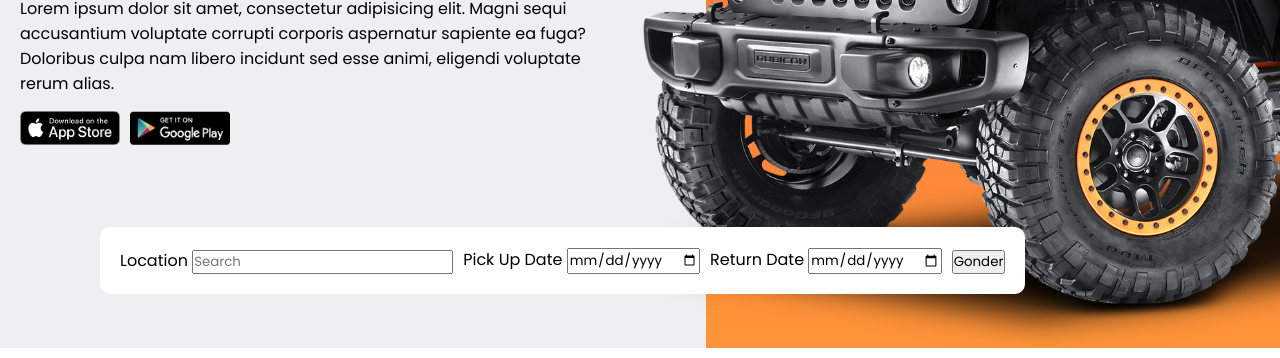
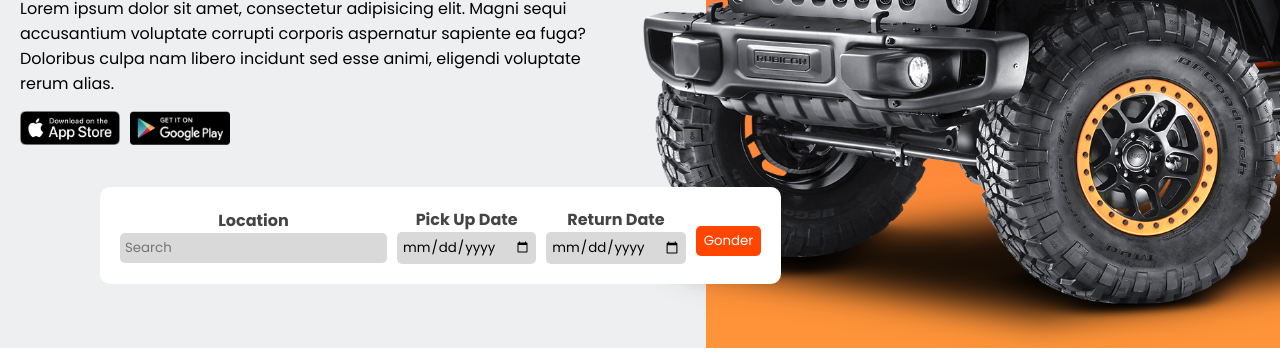
Before and after one commit to beyzaaakeser/CarRentalWeb, a plain HTML site: page index.html in a window 1280 px wide. Shown: the part 442-800 px from the top of the page. Drawn offline with Linux system fonts and the light colour scheme.

Commit message:
car rental

```diff
--- a/index.html
+++ b/index.html
@@ -53,7 +53,7 @@
         <form action="">
             <div class="input-box">
                 <span>Location</span>
-                 <input type="search" placeholder="Search" />
+                 <input autofocus type="search" placeholder="Search" />
             </div>
             <div class="input-box">
                 <span>Pick Up Date</span>
@@ -64,7 +64,7 @@
                  <input type="date" />
             </div>
             <div class="input-box">
-                <button>Gonder</button>
+                <button class="">Gonder</button>
             </div>
         </form>
       </div>
--- a/style.css
+++ b/style.css
@@ -89,6 +89,7 @@ header img {
   display: grid;
   grid-template-columns: repeat(2, 1fr);
   align-items: center;
+  position: relative;
 }
 
 .text {
@@ -130,6 +131,43 @@ header img {
   left: 100px;
 }
 
+.input-box{
+    display: flex;
+    flex-direction: column;
+    align-items: center;
+
+}
+
+.input-box span{
+    font-weight: bold;
+    color: var(--text-color);
+}
+
+.input-box input{
+    padding: 5px;
+    outline: none;
+    border: none;
+    background-color: rgb(128, 128, 128,0.299);
+    border-radius: 5px;
+}
+
+.input-box button{
+    background-color: var(--main-color);
+    padding: 5px 8px;
+    border: none;
+    outline: none;
+    border-radius: 5px;
+    cursor: pointer;
+    color: white;
+    margin-top: 10px;
+}
+
+.input-box button:hover{
+    background-color: var(--second-color);
+    transition: .5s;
+    scale: 0.95;
+}
+
 @media (max-width: 650px) {
   .header-btn {
     display: flex;
@@ -144,4 +182,15 @@ header img {
     transition: .9s;
     margin-left: 200px;
   }
+
+  .input-box{
+    display: flex;
+    flex-direction: column;
+    align-items: center;
+    width: 100%;
+  }
+
+  .input-box input{
+    width: 100%;
+  }
 }
```
